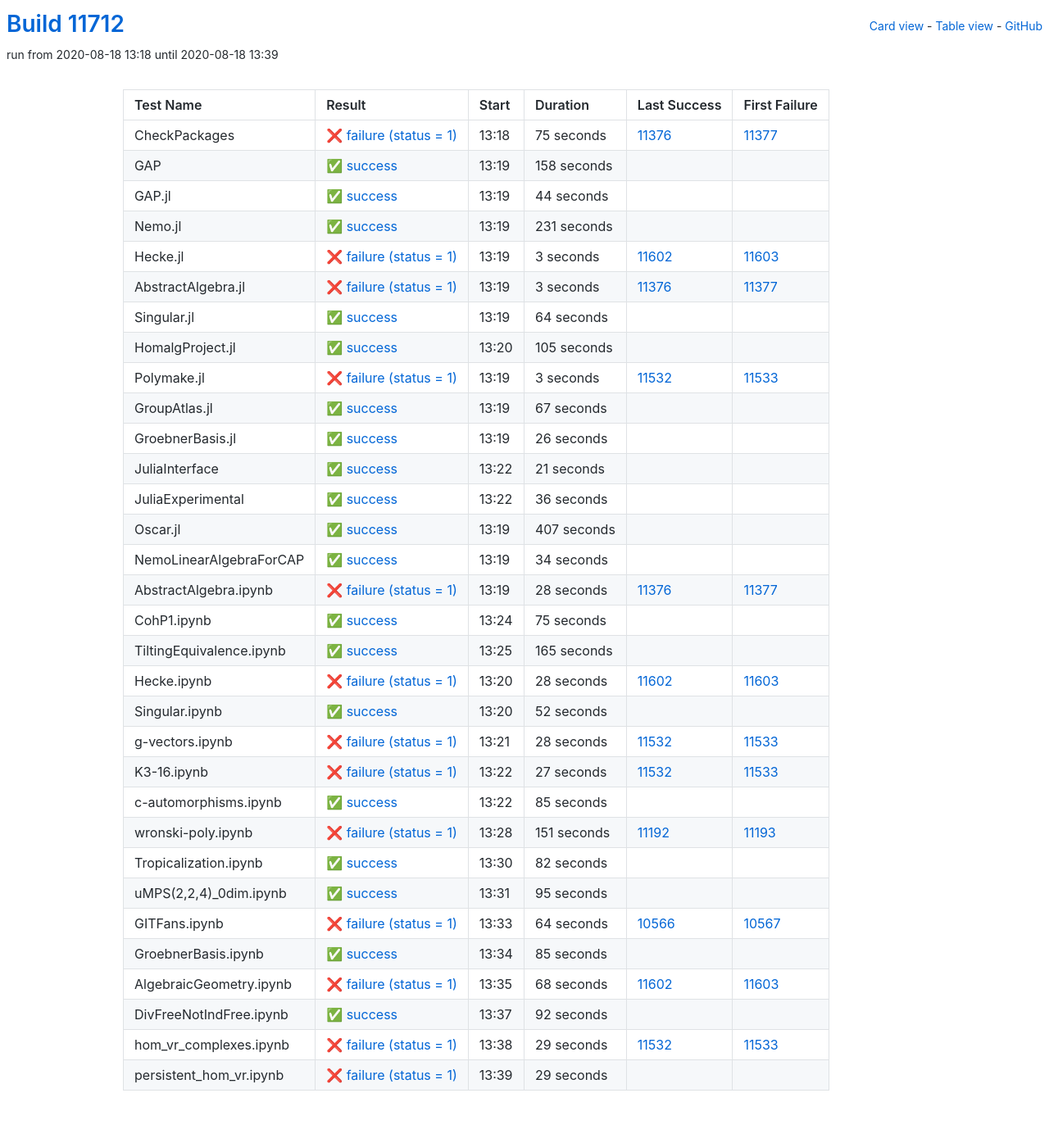
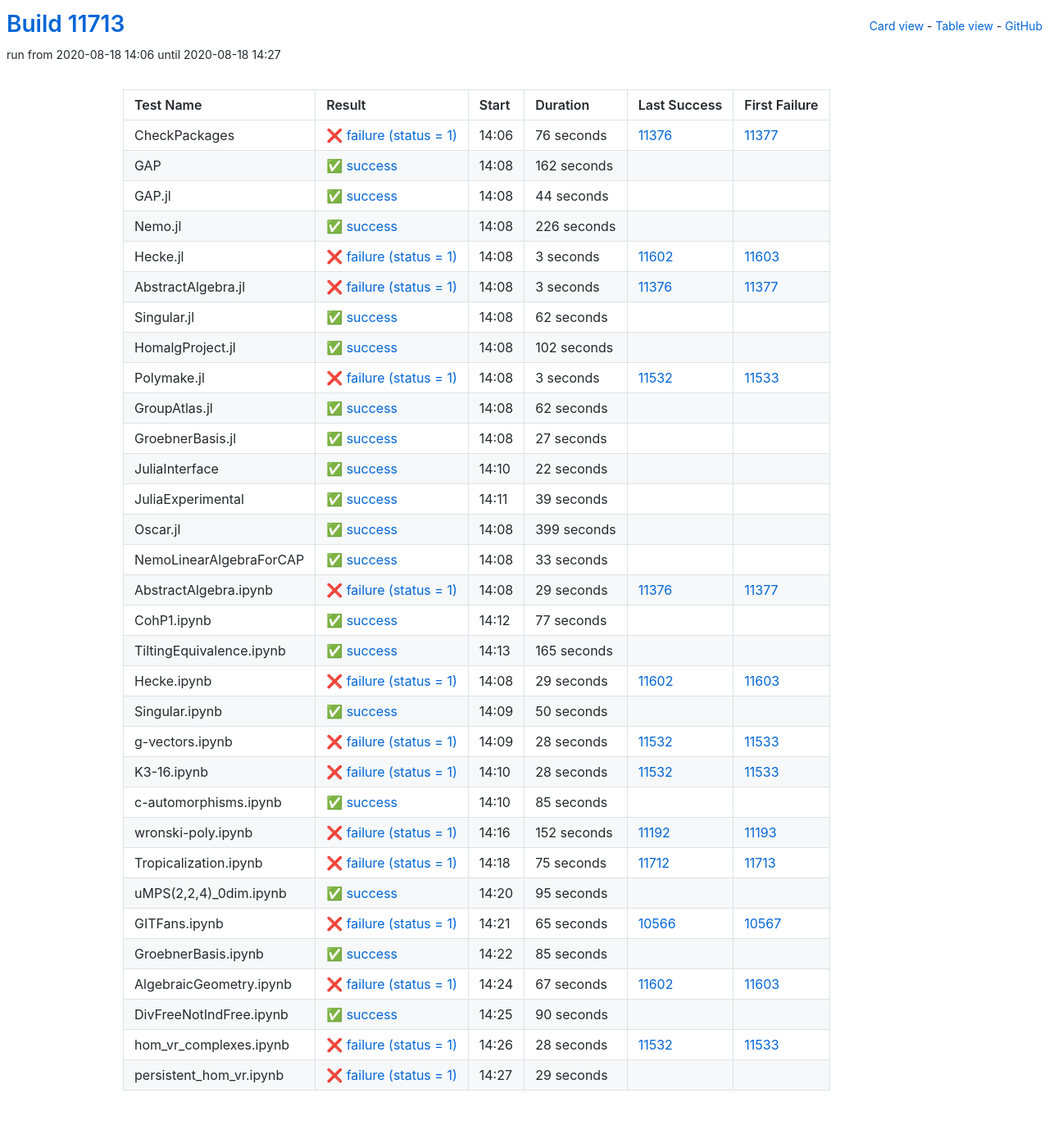
Before and after one commit to oscar-system/oscar-ci-status, a Jekyll site: the page built from table.html, in a window 1280 px wide. Shown: the whole page at 82% size. Built offline with Jekyll 4.4.1, drawn with Linux system fonts in a browser that asks for light colours.

Commit message:
Build #11713

```diff
--- a/_data/ci.yml
+++ b/_data/ci.yml
@@ -1,6 +1,6 @@
 ---
-build: 11712
-build_url: https://oscarci.mathematik.uni-kl.de/job/oscar/11712/
+build: 11713
+build_url: https://oscarci.mathematik.uni-kl.de/job/oscar/11713/
 job: oscar
 organization: oscar-system
 repo: oscar-ci-status
@@ -8,32 +8,32 @@
 tests:
 - name: CheckPackages
   id: checkpackages
-  log: https://oscarci.mathematik.uni-kl.de/job/oscar/11712/artifact/logs/build-11712/CheckPackages.log
-  start: 2020-08-18 13:18
+  log: https://oscarci.mathematik.uni-kl.de/job/oscar/11713/artifact/logs/build-11713/CheckPackages.log
+  start: 2020-08-18 14:06
   success: false
   exitcode: 1
   status: failure
-  duration: 75
+  duration: 76
   last_success: 11376
   last_success_url: https://oscarci.mathematik.uni-kl.de/job/oscar/11376/
   first_failure: 11377
   first_failure_url: https://oscarci.mathematik.uni-kl.de/job/oscar/11377/
 - name: GAP
   id: gap
-  log: https://oscarci.mathematik.uni-kl.de/job/oscar/11712/artifact/logs/build-11712/GAP.log
-  start: 2020-08-18 13:19
+  log: https://oscarci.mathematik.uni-kl.de/job/oscar/11713/artifact/logs/build-11713/GAP.log
+  start: 2020-08-18 14:08
   success: true
   exitcode: 0
   status: success
-  duration: 158
+  duration: 162
   last_success: false
   last_success_url:
   first_failure: false
   first_failure_url:
 - name: GAP.jl
   id: gap-jl
-  log: https://oscarci.mathematik.uni-kl.de/job/oscar/11712/artifact/logs/build-11712/GAP.jl.log
-  start: 2020-08-18 13:19
+  log: https://oscarci.mathematik.uni-kl.de/job/oscar/11713/artifact/logs/build-11713/GAP.jl.log
+  start: 2020-08-18 14:08
   success: true
   exitcode: 0
   status: success
@@ -44,20 +44,20 @@
   first_failure_url:
 - name: Nemo.jl
   id: nemo-jl
-  log: https://oscarci.mathematik.uni-kl.de/job/oscar/11712/artifact/logs/build-11712/Nemo.jl.log
-  start: 2020-08-18 13:19
+  log: https://oscarci.mathematik.uni-kl.de/job/oscar/11713/artifact/logs/build-11713/Nemo.jl.log
+  start: 2020-08-18 14:08
   success: true
   exitcode: 0
   status: success
-  duration: 231
+  duration: 226
   last_success: false
   last_success_url:
   first_failure: false
   first_failure_url:
 - name: Hecke.jl
   id: hecke-jl
-  log: https://oscarci.mathematik.uni-kl.de/job/oscar/11712/artifact/logs/build-11712/Hecke.jl.log
-  start: 2020-08-18 13:19
+  log: https://oscarci.mathematik.uni-kl.de/job/oscar/11713/artifact/logs/build-11713/Hecke.jl.log
+  start: 2020-08-18 14:08
   success: false
   exitcode: 1
   status: failure
@@ -68,8 +68,8 @@
   first_failure_url: https://oscarci.mathematik.uni-kl.de/job/oscar/11603/
 - name: AbstractAlgebra.jl
   id: abstractalgebra-jl
-  log: https://oscarci.mathematik.uni-kl.de/job/oscar/11712/artifact/logs/build-11712/AbstractAlgebra.jl.log
-  start: 2020-08-18 13:19
+  log: https://oscarci.mathematik.uni-kl.de/job/oscar/11713/artifact/logs/build-11713/AbstractAlgebra.jl.log
+  start: 2020-08-18 14:08
   success: false
   exitcode: 1
   status: failure
@@ -80,32 +80,32 @@
   first_failure_url: https://oscarci.mathematik.uni-kl.de/job/oscar/11377/
 - name: Singular.jl
   id: singular-jl
-  log: https://oscarci.mathematik.uni-kl.de/job/oscar/11712/artifact/logs/build-11712/Singular.jl.log
-  start: 2020-08-18 13:19
+  log: https://oscarci.mathematik.uni-kl.de/job/oscar/11713/artifact/logs/build-11713/Singular.jl.log
+  start: 2020-08-18 14:08
   success: true
   exitcode: 0
   status: success
-  duration: 64
+  duration: 62
   last_success: false
   last_success_url:
   first_failure: false
   first_failure_url:
 - name: HomalgProject.jl
   id: homalgproject-jl
-  log: https://oscarci.mathematik.uni-kl.de/job/oscar/11712/artifact/logs/build-11712/HomalgProject.jl.log
-  start: 2020-08-18 13:20
+  log: https://oscarci.mathematik.uni-kl.de/job/oscar/11713/artifact/logs/build-11713/HomalgProject.jl.log
+  start: 2020-08-18 14:08
   success: true
   exitcode: 0
   status: success
-  duration: 105
+  duration: 102
   last_success: false
   last_success_url:
   first_failure: false
   first_failure_url:
 - name: Polymake.jl
   id: polymake-jl
-  log: https://oscarci.mathematik.uni-kl.de/job/oscar/11712/artifact/logs/build-11712/Polymake.jl.log
-  start: 2020-08-18 13:19
+  log: https://oscarci.mathematik.uni-kl.de/job/oscar/11713/artifact/logs/build-11713/Polymake.jl.log
+  start: 2020-08-18 14:08
   success: false
   exitcode: 1
   status: failure
@@ -116,104 +116,104 @@
   first_failure_url: https://oscarci.mathematik.uni-kl.de/job/oscar/11533/
 - name: GroupAtlas.jl
   id: groupatlas-jl
-  log: https://oscarci.mathematik.uni-kl.de/job/oscar/11712/artifact/logs/build-11712/GroupAtlas.jl.log
-  start: 2020-08-18 13:19
+  log: https://oscarci.mathematik.uni-kl.de/job/oscar/11713/artifact/logs/build-11713/GroupAtlas.jl.log
+  start: 2020-08-18 14:08
   success: true
   exitcode: 0
   status: success
-  duration: 67
+  duration: 62
   last_success: false
   last_success_url:
   first_failure: false
   first_failure_url:
 - name: GroebnerBasis.jl
   id: groebnerbasis-jl
-  log: https://oscarci.mathematik.uni-kl.de/job/oscar/11712/artifact/logs/build-11712/GroebnerBasis.jl.log
-  start: 2020-08-18 13:19
+  log: https://oscarci.mathematik.uni-kl.de/job/oscar/11713/artifact/logs/build-11713/GroebnerBasis.jl.log
+  start: 2020-08-18 14:08
   success: true
   exitcode: 0
   status: success
-  duration: 26
+  duration: 27
   last_success: false
   last_success_url:
   first_failure: false
   first_failure_url:
 - name: JuliaInterface
   id: juliainterface
-  log: https://oscarci.mathematik.uni-kl.de/job/oscar/11712/artifact/logs/build-11712/JuliaInterface.log
-  start: 2020-08-18 13:22
+  log: https://oscarci.mathematik.uni-kl.de/job/oscar/11713/artifact/logs/build-11713/JuliaInterface.log
+  start: 2020-08-18 14:10
   success: true
   exitcode: 0
   status: success
-  duration: 21
+  duration: 22
   last_success: false
   last_success_url:
   first_failure: false
   first_failure_url:
 - name: JuliaExperimental
   id: juliaexperimental
-  log: https://oscarci.mathematik.uni-kl.de/job/oscar/11712/artifact/logs/build-11712/JuliaExperimental.log
-  start: 2020-08-18 13:22
+  log: https://oscarci.mathematik.uni-kl.de/job/oscar/11713/artifact/logs/build-11713/JuliaExperimental.log
+  start: 2020-08-18 14:11
   success: true
   exitcode: 0
   status: success
-  duration: 36
+  duration: 39
   last_success: false
   last_success_url:
   first_failure: false
   first_failure_url:
 - name: Oscar.jl
   id: oscar-jl
-  log: https://oscarci.mathematik.uni-kl.de/job/oscar/11712/artifact/logs/build-11712/Oscar.jl.log
-  start: 2020-08-18 13:19
+  log: https://oscarci.mathematik.uni-kl.de/job/oscar/11713/artifact/logs/build-11713/Oscar.jl.log
+  start: 2020-08-18 14:08
   success: true
   exitcode: 0
   status: success
-  duration: 407
+  duration: 399
   last_success: false
   last_success_url:
   first_failure: false
   first_failure_url:
 - name: NemoLinearAlgebraForCAP
   id: nemolinearalgebraforcap
-  log: https://oscarci.mathematik.uni-kl.de/job/oscar/11712/artifact/logs/build-11712/NemoLinearAlgebraForCAP.log
-  start: 2020-08-18 13:19
+  log: https://oscarci.mathematik.uni-kl.de/job/oscar/11713/artifact/logs/build-11713/NemoLinearAlgebraForCAP.log
+  start: 2020-08-18 14:08
   success: true
   exitcode: 0
   status: success
-  duration: 34
+  duration: 33
   last_success: false
   last_success_url:
   first_failure: false
   first_failure_url:
 - name: AbstractAlgebra.ipynb
   id: abstractalgebra-ipynb
-  log: https://oscarci.mathematik.uni-kl.de/job/oscar/11712/artifact/logs/build-11712/AbstractAlgebra.ipynb.log
-  start: 2020-08-18 13:19
+  log: https://oscarci.mathematik.uni-kl.de/job/oscar/11713/artifact/logs/build-11713/AbstractAlgebra.ipynb.log
+  start: 2020-08-18 14:08
   success: false
   exitcode: 1
   status: failure
-  duration: 28
+  duration: 29
   last_success: 11376
   last_success_url: https://oscarci.mathematik.uni-kl.de/job/oscar/11376/
   first_failure: 11377
   first_failure_url: https://oscarci.mathematik.uni-kl.de/job/oscar/11377/
 - name: CohP1.ipynb
   id: cohp1-ipynb
-  log: https://oscarci.mathematik.uni-kl.de/job/oscar/11712/artifact/logs/build-11712/CohP1.ipynb.log
-  start: 2020-08-18 13:24
+  log: https://oscarci.mathematik.uni-kl.de/job/oscar/11713/artifact/logs/build-11713/CohP1.ipynb.log
+  start: 2020-08-18 14:12
   success: true
   exitcode: 0
   status: success
-  duration: 75
+  duration: 77
   last_success: false
   last_success_url:
   first_failure: false
   first_failure_url:
 - name: TiltingEquivalence.ipynb
   id: tiltingequivalence-ipynb
-  log: https://oscarci.mathematik.uni-kl.de/job/oscar/11712/artifact/logs/build-11712/TiltingEquivalence.ipynb.log
-  start: 2020-08-18 13:25
+  log: https://oscarci.mathematik.uni-kl.de/job/oscar/11713/artifact/logs/build-11713/TiltingEquivalence.ipynb.log
+  start: 2020-08-18 14:13
   success: true
   exitcode: 0
   status: success
@@ -224,32 +224,32 @@
   first_failure_url:
 - name: Hecke.ipynb
   id: hecke-ipynb
-  log: https://oscarci.mathematik.uni-kl.de/job/oscar/11712/artifact/logs/build-11712/Hecke.ipynb.log
-  start: 2020-08-18 13:20
+  log: https://oscarci.mathematik.uni-kl.de/job/oscar/11713/artifact/logs/build-11713/Hecke.ipynb.log
+  start: 2020-08-18 14:08
   success: false
   exitcode: 1
   status: failure
-  duration: 28
+  duration: 29
   last_success: 11602
   last_success_url: https://oscarci.mathematik.uni-kl.de/job/oscar/11602/
   first_failure: 11603
   first_failure_url: https://oscarci.mathematik.uni-kl.de/job/oscar/11603/
 - name: Singular.ipynb
   id: singular-ipynb
-  log: https://oscarci.mathematik.uni-kl.de/job/oscar/11712/artifact/logs/build-11712/Singular.ipynb.log
-  start: 2020-08-18 13:20
+  log: https://oscarci.mathematik.uni-kl.de/job/oscar/11713/artifact/logs/build-11713/Singular.ipynb.log
+  start: 2020-08-18 14:09
   success: true
   exitcode: 0
   status: success
-  duration: 52
+  duration: 50
   last_success: false
   last_success_url:
   first_failure: false
   first_failure_url:
 - name: g-vectors.ipynb
   id: g-vectors-ipynb
-  log: https://oscarci.mathematik.uni-kl.de/job/oscar/11712/artifact/logs/build-11712/g-vectors.ipynb.log
-  start: 2020-08-18 13:21
+  log: https://oscarci.mathematik.uni-kl.de/job/oscar/11713/artifact/logs/build-11713/g-vectors.ipynb.log
+  start: 2020-08-18 14:09
   success: false
   exitcode: 1
   status: failure
@@ -260,20 +260,20 @@
   first_failure_url: https://oscarci.mathematik.uni-kl.de/job/oscar/11533/
 - name: K3-16.ipynb
   id: k3-16-ipynb
-  log: https://oscarci.mathematik.uni-kl.de/job/oscar/11712/artifact/logs/build-11712/K3-16.ipynb.log
-  start: 2020-08-18 13:22
+  log: https://oscarci.mathematik.uni-kl.de/job/oscar/11713/artifact/logs/build-11713/K3-16.ipynb.log
+  start: 2020-08-18 14:10
   success: false
   exitcode: 1
   status: failure
-  duration: 27
+  duration: 28
   last_success: 11532
   last_success_url: https://oscarci.mathematik.uni-kl.de/job/oscar/11532/
   first_failure: 11533
   first_failure_url: https://oscarci.mathematik.uni-kl.de/job/oscar/11533/
 - name: c-automorphisms.ipynb
   id: c-automorphisms-ipynb
-  log: https://oscarci.mathematik.uni-kl.de/job/oscar/11712/artifact/logs/build-11712/c-automorphisms.ipynb.log
-  start: 2020-08-18 13:22
+  log: https://oscarci.mathematik.uni-kl.de/job/oscar/11713/artifact/logs/build-11713/c-automorphisms.ipynb.log
+  start: 2020-08-18 14:10
   success: true
   exitcode: 0
   status: success
@@ -284,32 +284,32 @@
   first_failure_url:
 - name: wronski-poly.ipynb
   id: wronski-poly-ipynb
-  log: https://oscarci.mathematik.uni-kl.de/job/oscar/11712/artifact/logs/build-11712/wronski-poly.ipynb.log
-  start: 2020-08-18 13:28
+  log: https://oscarci.mathematik.uni-kl.de/job/oscar/11713/artifact/logs/build-11713/wronski-poly.ipynb.log
+  start: 2020-08-18 14:16
   success: false
   exitcode: 1
   status: failure
-  duration: 151
+  duration: 152
   last_success: 11192
   last_success_url: https://oscarci.mathematik.uni-kl.de/job/oscar/11192/
   first_failure: 11193
   first_failure_url: https://oscarci.mathematik.uni-kl.de/job/oscar/11193/
 - name: Tropicalization.ipynb
   id: tropicalization-ipynb
-  log: https://oscarci.mathematik.uni-kl.de/job/oscar/11712/artifact/logs/build-11712/Tropicalization.ipynb.log
-  start: 2020-08-18 13:30
-  success: true
-  exitcode: 0
-  status: success
-  duration: 82
-  last_success: false
-  last_success_url:
-  first_failure: false
-  first_failure_url:
+  log: https://oscarci.mathematik.uni-kl.de/job/oscar/11713/artifact/logs/build-11713/Tropicalization.ipynb.log
+  start: 2020-08-18 14:18
+  success: false
+  exitcode: 1
+  status: failure
+  duration: 75
+  last_success: 11712
+  last_success_url: https://oscarci.mathematik.uni-kl.de/job/oscar/11712/
+  first_failure: 11713
+  first_failure_url: https://oscarci.mathematik.uni-kl.de/job/oscar/11713/
 - name: uMPS(2,2,4)_0dim.ipynb
   id: umps-2-2-4-0dim-ipynb
-  log: https://oscarci.mathematik.uni-kl.de/job/oscar/11712/artifact/logs/build-11712/uMPS-2-2-4-_0dim.ipynb.log
-  start: 2020-08-18 13:31
+  log: https://oscarci.mathematik.uni-kl.de/job/oscar/11713/artifact/logs/build-11713/uMPS-2-2-4-_0dim.ipynb.log
+  start: 2020-08-18 14:20
   success: true
   exitcode: 0
   status: success
@@ -320,20 +320,20 @@
   first_failure_url:
 - name: GITFans.ipynb
   id: gitfans-ipynb
-  log: https://oscarci.mathematik.uni-kl.de/job/oscar/11712/artifact/logs/build-11712/GITFans.ipynb.log
-  start: 2020-08-18 13:33
+  log: https://oscarci.mathematik.uni-kl.de/job/oscar/11713/artifact/logs/build-11713/GITFans.ipynb.log
+  start: 2020-08-18 14:21
   success: false
   exitcode: 1
   status: failure
-  duration: 64
+  duration: 65
   last_success: 10566
   last_success_url: https://oscarci.mathematik.uni-kl.de/job/oscar/10566/
   first_failure: 10567
   first_failure_url: https://oscarci.mathematik.uni-kl.de/job/oscar/10567/
 - name: GroebnerBasis.ipynb
   id: groebnerbasis-ipynb
-  log: https://oscarci.mathematik.uni-kl.de/job/oscar/11712/artifact/logs/build-11712/GroebnerBasis.ipynb.log
-  start: 2020-08-18 13:34
+  log: https://oscarci.mathematik.uni-kl.de/job/oscar/11713/artifact/logs/build-11713/GroebnerBasis.ipynb.log
+  start: 2020-08-18 14:22
   success: true
   exitcode: 0
   status: success
@@ -344,44 +344,44 @@
   first_failure_url:
 - name: AlgebraicGeometry.ipynb
   id: algebraicgeometry-ipynb
-  log: https://oscarci.mathematik.uni-kl.de/job/oscar/11712/artifact/logs/build-11712/AlgebraicGeometry.ipynb.log
-  start: 2020-08-18 13:35
+  log: https://oscarci.mathematik.uni-kl.de/job/oscar/11713/artifact/logs/build-11713/AlgebraicGeometry.ipynb.log
+  start: 2020-08-18 14:24
   success: false
   exitcode: 1
   status: failure
-  duration: 68
+  duration: 67
   last_success: 11602
   last_success_url: https://oscarci.mathematik.uni-kl.de/job/oscar/11602/
   first_failure: 11603
   first_failure_url: https://oscarci.mathematik.uni-kl.de/job/oscar/11603/
 - name: DivFreeNotIndFree.ipynb
   id: divfreenotindfree-ipynb
-  log: https://oscarci.mathematik.uni-kl.de/job/oscar/11712/artifact/logs/build-11712/DivFreeNotIndFree.ipynb.log
-  start: 2020-08-18 13:37
+  log: https://oscarci.mathematik.uni-kl.de/job/oscar/11713/artifact/logs/build-11713/DivFreeNotIndFree.ipynb.log
+  start: 2020-08-18 14:25
   success: true
   exitcode: 0
   status: success
-  duration: 92
+  duration: 90
   last_success: false
   last_success_url:
   first_failure: false
   first_failure_url:
 - name: hom_vr_complexes.ipynb
   id: hom-vr-complexes-ipynb
-  log: https://oscarci.mathematik.uni-kl.de/job/oscar/11712/artifact/logs/build-11712/hom_vr_complexes.ipynb.log
-  start: 2020-08-18 13:38
+  log: https://oscarci.mathematik.uni-kl.de/job/oscar/11713/artifact/logs/build-11713/hom_vr_complexes.ipynb.log
+  start: 2020-08-18 14:26
   success: false
   exitcode: 1
   status: failure
-  duration: 29
+  duration: 28
   last_success: 11532
   last_success_url: https://oscarci.mathematik.uni-kl.de/job/oscar/11532/
   first_failure: 11533
   first_failure_url: https://oscarci.mathematik.uni-kl.de/job/oscar/11533/
 - name: persistent_hom_vr.ipynb
   id: persistent-hom-vr-ipynb
-  log: https://oscarci.mathematik.uni-kl.de/job/oscar/11712/artifact/logs/build-11712/persistent_hom_vr.ipynb.log
-  start: 2020-08-18 13:39
+  log: https://oscarci.mathematik.uni-kl.de/job/oscar/11713/artifact/logs/build-11713/persistent_hom_vr.ipynb.log
+  start: 2020-08-18 14:27
   success: false
   exitcode: 1
   status: failure
```
Also changed, not shown: README.md.
